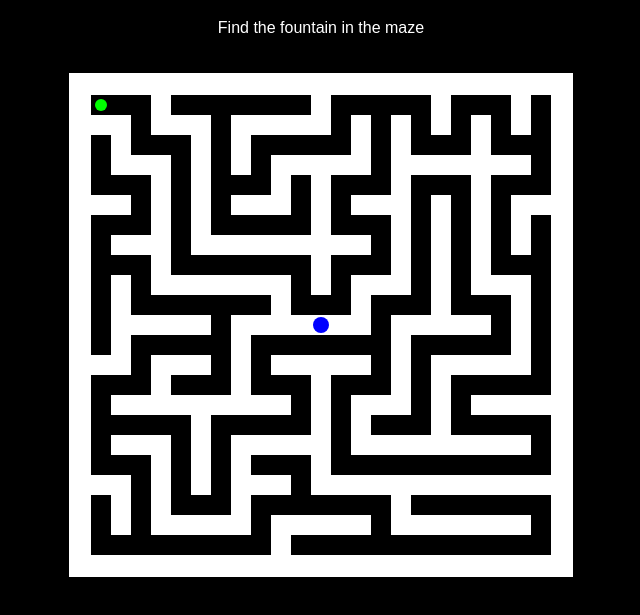
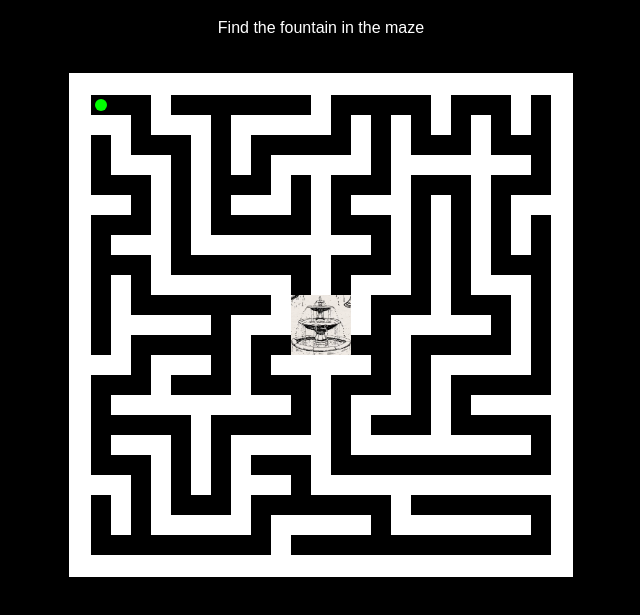
Before and after one commit to narcissism/puzzle-fun-house, a plain HTML site: page level2.html in a window 1280 px wide. Shown: the part 61-676 px from the top of the page, without its empty margins (319-959 px from the left). Drawn offline with Linux system fonts and the light colour scheme.

Commit message:
Update level2.html

```diff
--- a/level2.html
+++ b/level2.html
@@ -2,7 +2,7 @@
 <html>
 <head>
 <meta charset="UTF-8">
-<title>Puzzle Pages – Level 2 Maze</title>
+<title>Puzzle Pages – Level 2</title>
 <style>
 body{
   margin:0;
@@ -11,7 +11,10 @@ body{
   font-family:sans-serif;
   text-align:center;
 }
-canvas{border:2px solid white;margin-top:20px}
+canvas{
+  border:2px solid white;
+  margin-top:20px;
+}
 </style>
 </head>
 <body>
@@ -25,65 +28,85 @@ canvas{border:2px solid white;margin-top:20px}
 const SIZE = 20
 const COLS = 25
 const ROWS = 25
+
 const canvas = document.getElementById("maze")
 const ctx = canvas.getContext("2d")
 
-let maze=[]
-let player={x:1,y:1}
-let goal={x:Math.floor(COLS/2), y:Math.floor(ROWS/2)}
-let door=false
+// Load images
+const fountainImg = new Image()
+fountainImg.src = "fountain.png"
 
-// -------- MAZE GENERATOR (recursive backtracker) --------
+const doorImg = new Image()
+doorImg.src = "door.png"
+
+let maze = []
+let player = {x:1,y:1}
+let goal = {x:Math.floor(COLS/2), y:Math.floor(ROWS/2)}
+let door = false
+
+// -------- RANDOM MAZE GENERATOR --------
 function generateMaze(){
   maze = Array.from({length:ROWS},()=>Array(COLS).fill(1))
 
   function carve(x,y){
-    const dirs=[[2,0],[-2,0],[0,2],[0,-2]].sort(()=>Math.random()-0.5)
+    const dirs = [[2,0],[-2,0],[0,2],[0,-2]]
+      .sort(()=>Math.random()-0.5)
+
     for(const [dx,dy] of dirs){
-      let nx=x+dx, ny=y+dy
+      let nx = x+dx
+      let ny = y+dy
+
       if(nx>0 && ny>0 && nx<COLS-1 && ny<ROWS-1 && maze[ny][nx]===1){
-        maze[ny][nx]=0
-        maze[y+dy/2][x+dx/2]=0
+        maze[ny][nx] = 0
+        maze[y+dy/2][x+dx/2] = 0
         carve(nx,ny)
       }
     }
   }
 
-  maze[1][1]=0
+  maze[1][1] = 0
   carve(1,1)
+
+  // ensure center is open
+  maze[goal.y][goal.x] = 0
 }
 
 generateMaze()
 
-// controls
+// -------- CONTROLS --------
 window.addEventListener("keydown", e=>{
-  let nx=player.x, ny=player.y
+  let nx = player.x
+  let ny = player.y
+
   if(e.key==="ArrowUp") ny--
   if(e.key==="ArrowDown") ny++
   if(e.key==="ArrowLeft") nx--
   if(e.key==="ArrowRight") nx++
 
-  if(maze[ny][nx]===0){
-    player={x:nx,y:ny}
+  if(nx>=0 && ny>=0 && nx<COLS && ny<ROWS && maze[ny][nx]===0){
+    player = {x:nx,y:ny}
   }
 
-  if(player.x===goal.x && player.y===goal.y){
-    door=true
+  // Trigger door when next to fountain
+  const dist = Math.abs(player.x-goal.x) + Math.abs(player.y-goal.y)
+  if(dist <= 1){
+    door = true
   }
 })
 
-// click door
+// -------- CLICK DOOR --------
 canvas.addEventListener("click", ()=>{
   if(door){
-    window.location="level3.html"
+    window.location = "level3.html"
   }
 })
 
+// -------- DRAW LOOP --------
 function draw(){
   ctx.fillStyle="black"
   ctx.fillRect(0,0,500,500)
 
-  // maze
+  // draw maze walls
   for(let y=0;y<ROWS;y++){
     for(let x=0;x<COLS;x++){
       if(maze[y][x]===1){
@@ -93,16 +116,21 @@ function draw(){
     }
   }
 
-  // goal
-  ctx.fillStyle=door?"cyan":"blue"
-  ctx.beginPath()
-  ctx.arc(goal.x*SIZE+SIZE/2,goal.y*SIZE+SIZE/2,8,0,Math.PI*2)
-  ctx.fill()
+  // draw fountain or door
+  const imgSize = SIZE * 3
+  const gx = goal.x*SIZE - SIZE
+  const gy = goal.y*SIZE - SIZE
 
-  // player
+  if(door){
+    ctx.drawImage(doorImg, gx, gy, imgSize, imgSize)
+  } else {
+    ctx.drawImage(fountainImg, gx, gy, imgSize, imgSize)
+  }
+
+  // draw player
   ctx.fillStyle="lime"
   ctx.beginPath()
-  ctx.arc(player.x*SIZE+SIZE/2,player.y*SIZE+SIZE/2,6,0,Math.PI*2)
+  ctx.arc(player.x*SIZE + SIZE/2, player.y*SIZE + SIZE/2, 6, 0, Math.PI*2)
   ctx.fill()
 
   requestAnimationFrame(draw)
```
